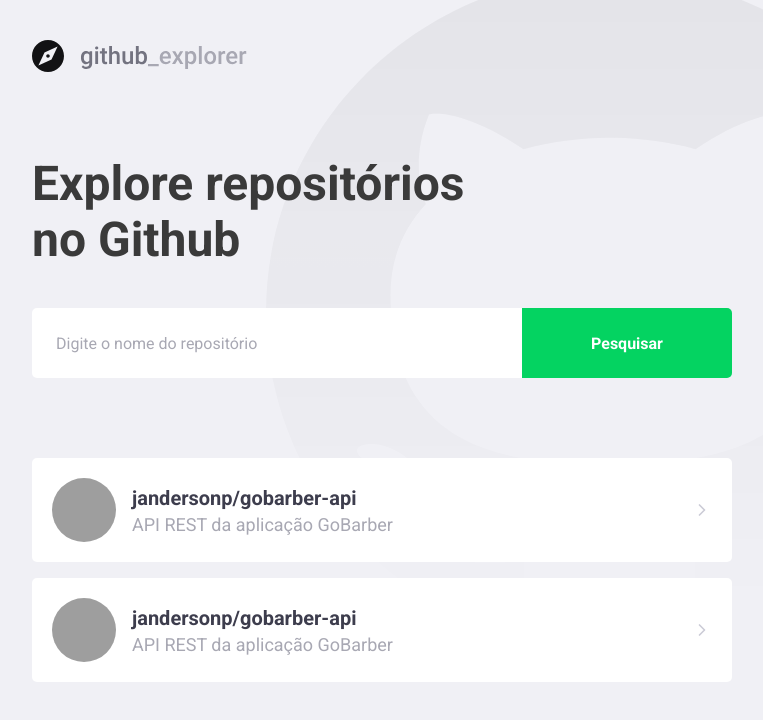
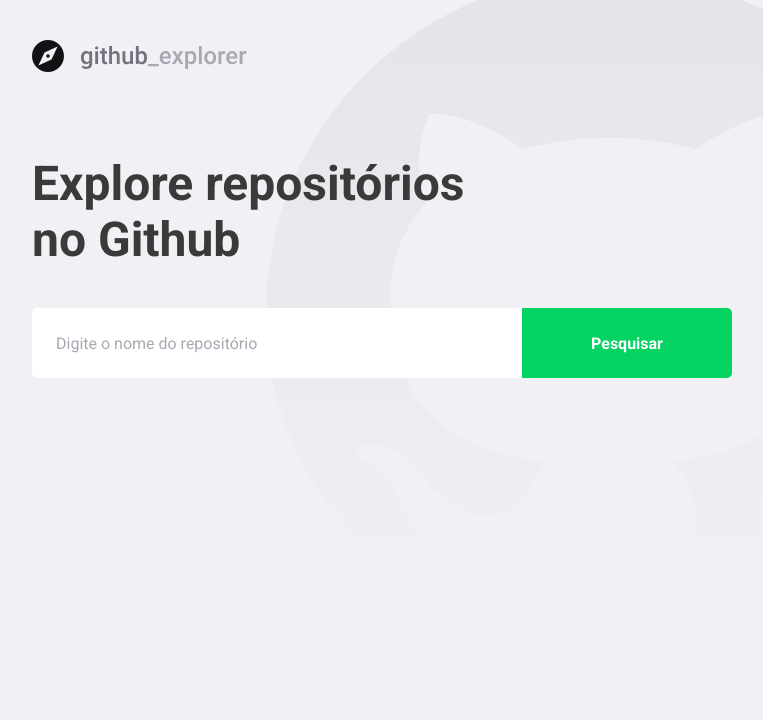
Before and after one commit to jandersonp/github_explorer, a React (Create React App) app: page / in a window 1280 px wide. Shown: the top 720 px of the page, without its empty margins (148-911 px from the left). Built offline with nearby package versions, Linux system fonts and the light colour scheme; grey boxes are pictures that could not be loaded.

Commit message:
chore: Conectando com a API do Github

```diff
--- a/package.json
+++ b/package.json
@@ -10,6 +10,7 @@
     "@types/node": "^12.0.0",
     "@types/react": "^16.9.0",
     "@types/react-dom": "^16.9.0",
+    "axios": "^0.19.2",
     "eslint": "6.6.0",
     "polished": "^3.6.5",
     "react": "^16.13.1",
--- a/src/pages/Dashboard/index.tsx
+++ b/src/pages/Dashboard/index.tsx
@@ -1,46 +1,68 @@
-import React from 'react';
+import React, { useState, FormEvent } from 'react';
 import { FiChevronRight } from 'react-icons/fi';
+import api from '../../services/api';
 
 import logoImg from '../../assets/logo.svg';
 
 import { Title, Form, Repositories } from './styles';
 
+interface Repository {
+  full_name: string;
+  description: string;
+  owner: {
+    login: string;
+    avatar_url: string;
+  };
+}
+
 const Dashboard: React.FC = () => {
+  const [newRepo, setNewRepo] = useState(''); // Estado para armazenar o valor do input
+  const [repositories, setRepositories] = useState<Repository[]>([]);
+
+  async function handleAddRepository(
+    event: FormEvent<HTMLFormElement>,
+  ): Promise<void> {
+    event.preventDefault();
+
+    // Chamada a API
+    const response = await api.get<Repository>(`/repos/${newRepo}`);
+
+    const repository = response.data;
+
+    setRepositories([...repositories, repository]);
+
+    setNewRepo('');
+  }
+
   return (
     <>
       <img src={logoImg} alt="Github Explorer" />
       <Title>Explore repositórios no Github</Title>
 
-      <Form>
-        <input placeholder="Digite o nome do repositório" />
+      <Form onSubmit={handleAddRepository}>
+        <input
+          value={newRepo}
+          onChange={(e) => setNewRepo(e.target.value)}
+          placeholder="Digite o nome do repositório"
+        />
         <button type="submit">Pesquisar</button>
       </Form>
 
       <Repositories>
-        <a href="teste">
+        {repositories.map((repository) => (
+          <a key={repository.full_name} href="teste">
             <img
-            src="https://avatars0.githubusercontent.com/u/25486388?s=460&u=b9bffd30c4bdf0adcfc73a8893ca204b81a77350&v=4"
-            alt="jandersonp"
+              src={repository.owner.avatar_url}
+              alt={repository.owner.login}
             />
             <div>
-            <strong>jandersonp/gobarber-api</strong>
-            <p>API REST da aplicação GoBarber</p>
+              <strong>{repository.full_name}</strong>
+              <p>{repository.description}</p>
             </div>
 
             <FiChevronRight size={20} />
           </a>
-        <a href="teste">
-          <img
-            src="https://avatars0.githubusercontent.com/u/25486388?s=460&u=b9bffd30c4bdf0adcfc73a8893ca204b81a77350&v=4"
-            alt="jandersonp"
-          />
-          <div>
-            <strong>jandersonp/gobarber-api</strong>
-            <p>API REST da aplicação GoBarber</p>
-          </div>
-
-          <FiChevronRight size={20} />
-        </a>
+        ))}
       </Repositories>
     </>
   );
--- a/src/pages/Dashboard/styles.ts
+++ b/src/pages/Dashboard/styles.ts
@@ -77,7 +77,8 @@
     }
 
     div {
-      margin-left: 16px;
+      margin: 0 16px;
+      flex: 1;
 
       strong {
         font-size: 20px;
--- /dev/null
+++ b/src/services/api.ts
@@ -0,0 +1,7 @@
+import axios from 'axios';
+
+const api = axios.create({
+  baseURL: 'https://api.github.com/',
+});
+
+export default api;
```
Also changed, not shown: .eslintrc.json, 1 other file (tests, documents, lock files or other folders). Lines whose indentation alone changed are shown as unchanged.
